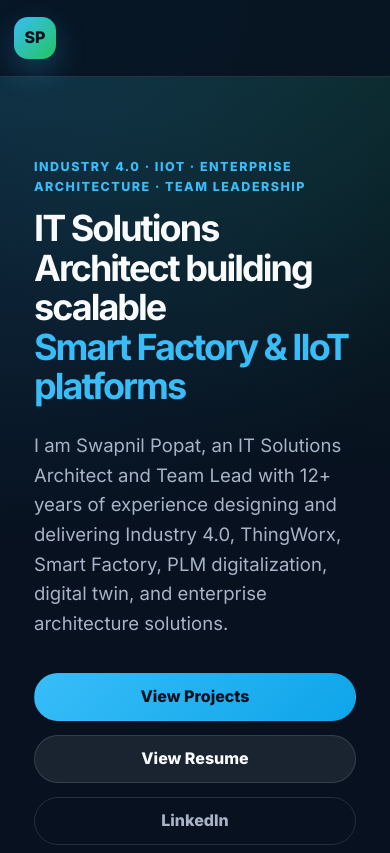
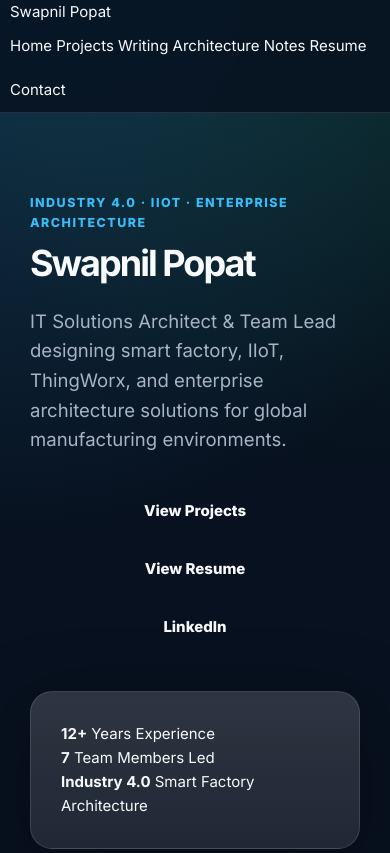
Before and after one commit to SwapnilPopat/swapnilpopat.github.io, a plain HTML site: page index.html in a window 390 px wide. Shown: the top 853 px of the page. Drawn offline with Linux system fonts and the light colour scheme.

Commit message:
Add favicon, responsive CSS and header/hero updates
Add site favicon (SVG) and webp profile image (remove JPG), update index.html with favicon/apple-touch-icon, theme-color, skip-to-content link, rework header/nav markup and simplify/restore hero layout, and include assets/js/main.js. Update CSS: adjust font-family token, add section containment, responsive media queries, focus-visible outlines, skip-link styles, and various layout/responsiveness tweaks for mobile.

```diff
--- a/assets/css/style.css
+++ b/assets/css/style.css
@@ -27,7 +27,7 @@ html {
 
 body {
   margin: 0;
-  font-family: "Inter", system-ui, -apple-system, BlinkMacSystemFont, "Segoe UI", sans-serif;
+  font-family: Inter, ui-sans-serif, system-ui, -apple-system, BlinkMacSystemFont, "Segoe UI", sans-serif;
   background:
     radial-gradient(circle at top left, rgba(56, 189, 248, 0.2), transparent 34rem),
     radial-gradient(circle at top right, rgba(34, 197, 94, 0.12), transparent 30rem),
@@ -648,3 +648,77 @@ p {
     grid-template-columns: 1fr;
   }
 }
+
+section {
+  content-visibility: auto;
+  contain-intrinsic-size: 800px;
+}
+
+@media (max-width: 900px) {
+  .hero,
+  .grid,
+  .two-column,
+  .project-grid,
+  .experience-grid {
+    grid-template-columns: 1fr !important;
+  }
+
+  .nav {
+    flex-wrap: wrap;
+    gap: 0.75rem;
+  }
+
+  .hero-content {
+    text-align: left;
+  }
+}
+
+@media (max-width: 640px) {
+  body {
+    font-size: 15px;
+  }
+
+  .container {
+    width: min(100% - 1.25rem, 1120px);
+  }
+
+  h1 {
+    font-size: clamp(2rem, 10vw, 3rem);
+    line-height: 1.05;
+  }
+
+  h2 {
+    font-size: clamp(1.5rem, 7vw, 2.2rem);
+  }
+
+  .btn,
+  .button,
+  .nav a {
+    min-height: 44px;
+    display: inline-flex;
+    align-items: center;
+  }
+}
+
+a:focus-visible,
+button:focus-visible {
+  outline: 3px solid #4fd1c5;
+  outline-offset: 4px;
+  border-radius: 8px;
+}
+.skip-link {
+  position: absolute;
+  top: -48px;
+  left: 1rem;
+  z-index: 9999;
+  background: #4fd1c5;
+  color: #06111f;
+  padding: 0.75rem 1rem;
+  border-radius: 999px;
+  font-weight: 700;
+  text-decoration: none;
+}
+
+.skip-link:focus {
+  top: 1rem;
+}
--- a/index.html
+++ b/index.html
@@ -26,7 +26,9 @@
   <meta property="og:url" content="https://swapnilpopat.github.io/" />
 
   <!-- Favicon - optional -->
-  <!-- <link rel="icon" href="assets/images/favicon.png" type="image/png" /> -->
+	<link rel="icon" type="image/svg+xml" href="/assets/img/favicon.svg">
+	<link rel="apple-touch-icon" href="/assets/img/apple-touch-icon.png">
+	<meta name="theme-color" content="#0f172a">
 
   <!-- Google Fonts -->
   <link rel="preconnect" href="https://fonts.googleapis.com" />
@@ -53,84 +55,58 @@
 </head>
 
 <body>
+<a class="skip-link" href="#main">Skip to content</a>
   <!-- Header -->
 	<header class="site-header">
-    <div class="container nav-container">
-      <a href="/" class="logo" aria-label="Swapnil Popat Home">
-        <span class="logo-mark">SP</span>
-        <span class="logo-text">Swapnil Popat</span>
+	  <div class="container nav-wrap">
+		<a class="brand" href="/" aria-label="Swapnil Popat homepage">
+		  Swapnil Popat
 		</a>
 
-      <nav class="main-nav" aria-label="Main navigation">
-        <a href="#about">About</a>
-        <a href="#expertise">Expertise</a>
-        <a href="#experience">Experience</a>
-        <a href="#projects">Projects</a>
-        <a href="#writing">Writing</a>
-        <a href="#contact">Contact</a>
+		<nav class="nav" aria-label="Primary navigation">
+		  <a href="/">Home</a>
+		  <a href="/projects/">Projects</a>
+		  <a href="/writing/">Writing</a>
+		  <a href="/architecture-notes/">Architecture Notes</a>
+		  <a href="/resume/">Resume</a>
+		  <a href="mailto:popatswapnil@gmail.com">Contact</a>
 		</nav>
-
-      <a class="nav-cta" href="mailto:popatswapnil@gmail.com">Contact</a>
 	  </div>
 	</header>
-
-  <main>
+  <main id="main">
     <!-- Hero -->
     <section class="hero section" id="home">
   <div class="container hero-grid">
     <div class="hero-content">
-          <p class="eyebrow">Industry 4.0 · IIoT · Enterprise Architecture · Team Leadership</p>
+      <p class="eyebrow">Industry 4.0 · IIoT · Enterprise Architecture</p>
 
-          <h1>
-            IT Solutions Architect building scalable
-            <span>Smart Factory & IIoT platforms</span>
-          </h1>
+      <h1>Swapnil Popat</h1>
 
       <p class="hero-subtitle">
-            I am Swapnil Popat, an IT Solutions Architect and Team Lead with 12+ years of experience
-            designing and delivering Industry 4.0, ThingWorx, Smart Factory, PLM digitalization,
-            digital twin, and enterprise architecture solutions.
+        IT Solutions Architect & Team Lead designing smart factory, IIoT, ThingWorx,
+        and enterprise architecture solutions for global manufacturing environments.
       </p>
 
       <div class="hero-actions">
-            <a class="btn btn-primary" href="#projects">View Projects</a>
-            <a class="btn btn-secondary" href="resume/">View Resume</a>
-            <a class="btn btn-ghost" href="https://www.linkedin.com/in/swapnilpopat/" target="_blank" rel="noopener">
-              LinkedIn
-            </a>
+        <a class="btn primary" href="#projects">View Projects</a>
+        <a class="btn secondary" href="resume/">View Resume</a>
+        <a class="btn ghost" href="https://www.linkedin.com/in/swapnilpopat/" target="_blank" rel="noopener">LinkedIn</a>
+      </div>
     </div>
 
-          <div class="hero-meta">
-            <div>
+    <aside class="hero-card" aria-label="Professional highlights">
+      <div class="metric">
         <strong>12+</strong>
         <span>Years Experience</span>
       </div>
-            <div>
+      <div class="metric">
         <strong>7</strong>
         <span>Team Members Led</span>
       </div>
-            <div>
+      <div class="metric">
         <strong>Industry 4.0</strong>
-              <span>Architecture Focus</span>
+        <span>Smart Factory Architecture</span>
       </div>
-          </div>
-        </div>
-
-        <aside class="hero-card">
-          <div class="card-topline"></div>
-          <h2>Current Focus</h2>
-          <p>
-            Leading architecture, delivery, governance, and team development for ThingWorx and
-            Industrial IoT solutions in global manufacturing environments.
-          </p>
-
-          <ul class="check-list">
-            <li>ThingWorx platform architecture</li>
-            <li>ISA-95 aligned integration landscapes</li>
-            <li>MES · ERP · PLM orchestration</li>
-            <li>Enterprise Architecture governance</li>
-            <li>CI/CD, observability, and DevOps enablement</li>
-          </ul>
     </aside>
   </div>
 </section>
@@ -464,5 +440,6 @@
   <script>
     document.getElementById("year").textContent = new Date().getFullYear();
   </script>
+  <script src="assets/js/main.js" defer></script>
 </body>
 </html>
```
Also changed, not shown: assets/img/favicon.svg (added), assets/img/profile.jpg (deleted), assets/img/profile.webp (added). Lines whose indentation alone changed are shown as unchanged.
